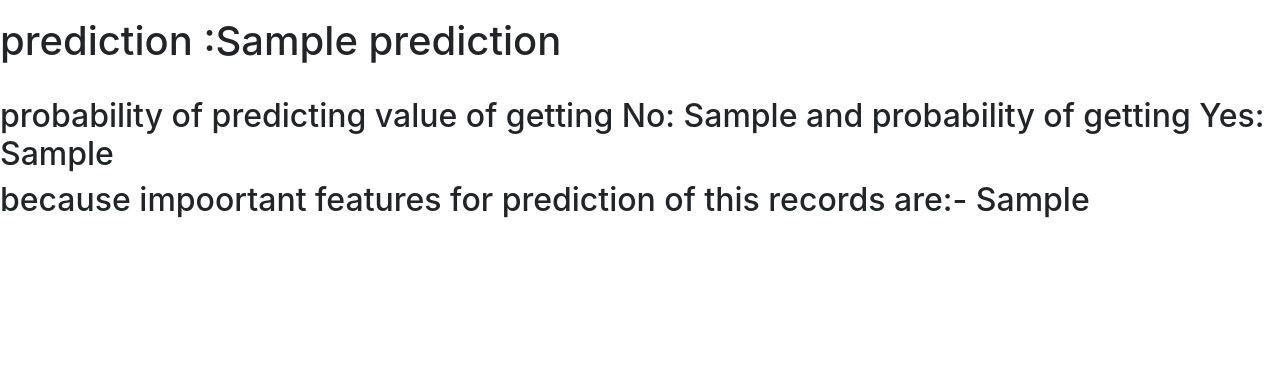
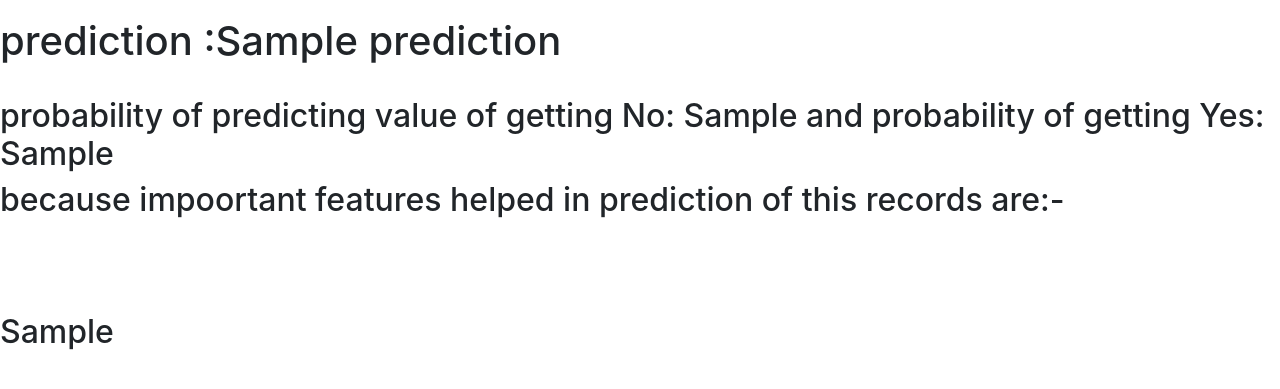
Before and after one commit to KiranSaragadam/jobathon_creditcard_predit_model, a Flask app: template templates/home.html in a window 1280 px wide. Shown: the part 341-730 px from the top of the page. Run offline with Flask 2, Linux system fonts and the light colour scheme; the template is opened without the code that fills it: most values are stand-ins (such as "Sample title", 1, 10 or a date in 2020); parts of the project's set-up code (start-up, migrations or seed data) failed here and were passed over; some libraries are stand-ins or nearby versions.

Commit message:
Update home.html

```diff
--- a/templates/home.html
+++ b/templates/home.html
@@ -99,7 +99,10 @@
        <h1> prediction :{{ prediction }}</h1>
        <br>
        <h2>probability of predicting value of getting No: {{ prediction_1 }} and probability of getting Yes: {{ prediction_2 }}</h3>
-       <h2>because impoortant features for prediction of this records are:- {{prediction_3}}<h2>
+       <h2>because impoortant features helped in prediction of this records are:- <h2>
+	       <br>
+	       <br>
+	       <h2> {{prediction_3}} <h2>
        <br>
    </body>
 </html>
```
